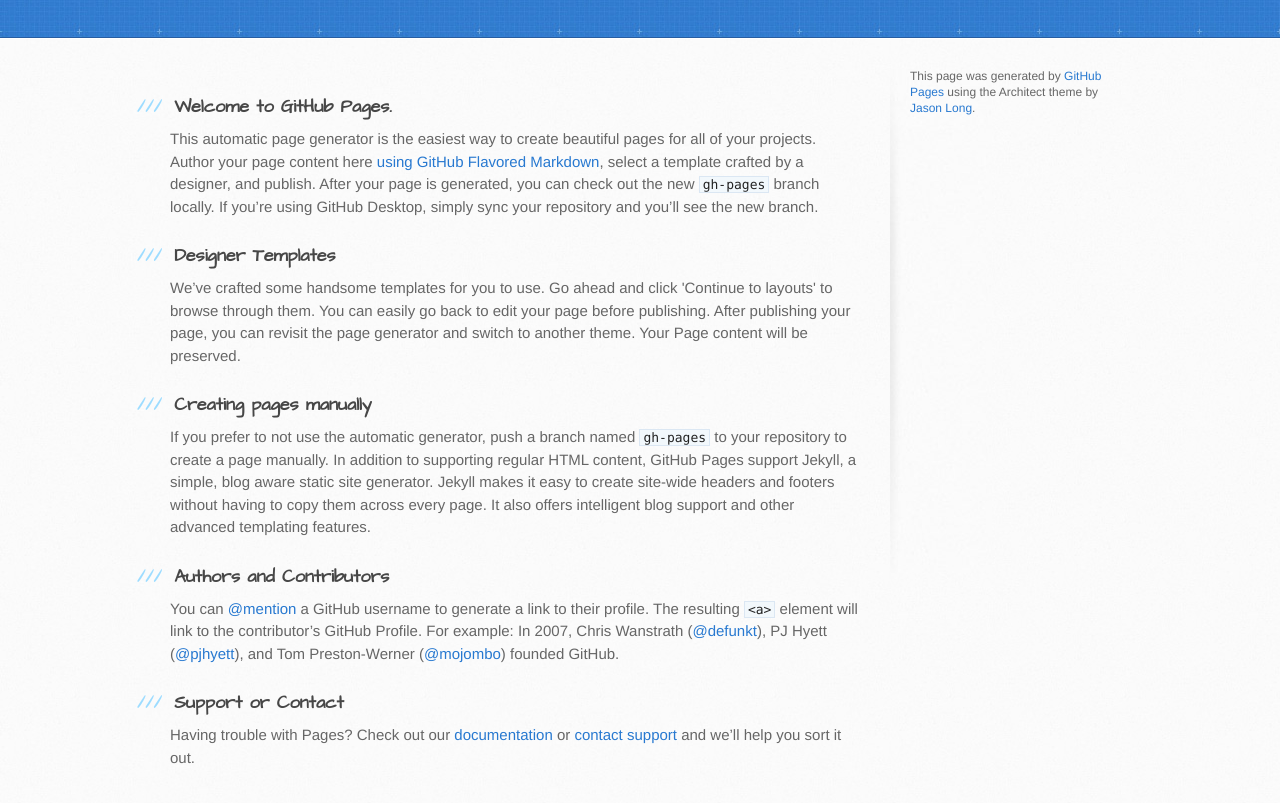
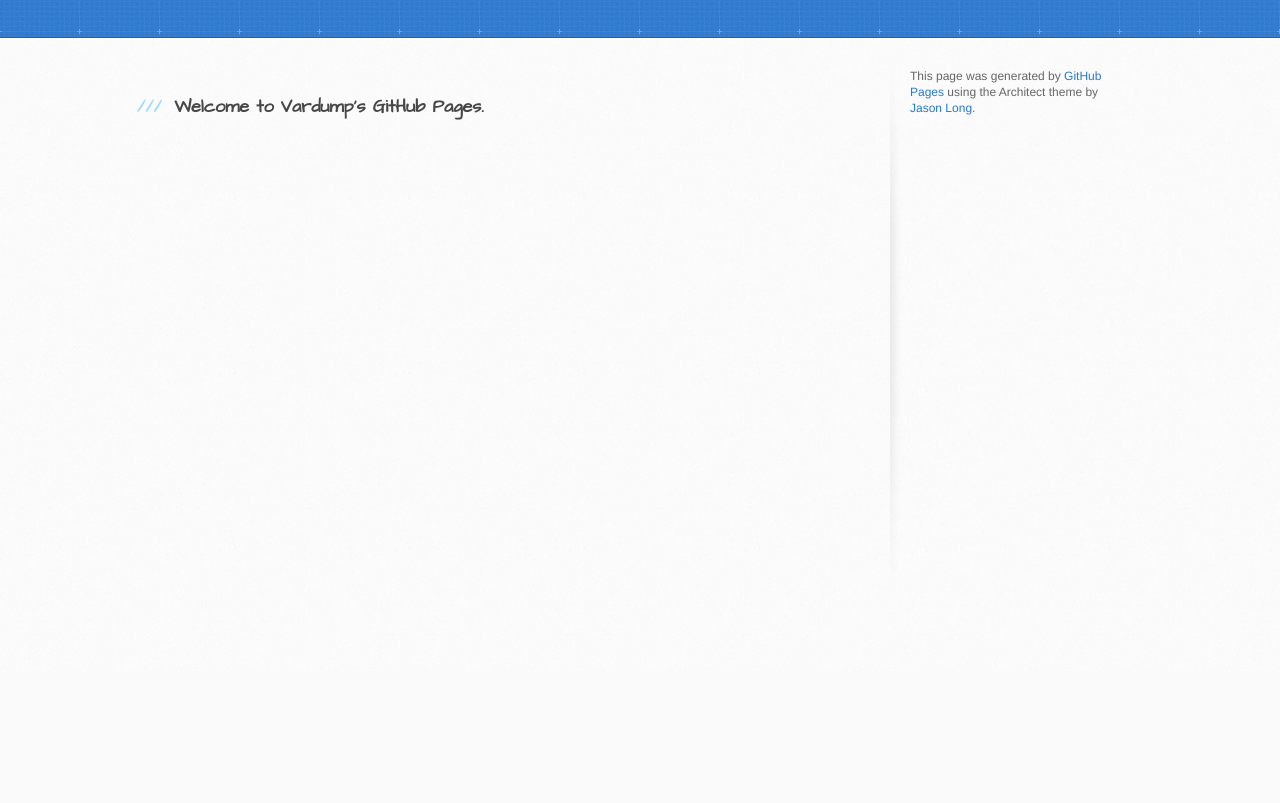
Before and after one commit to vardump/vardump.github.io, a plain HTML site: page index.html in a window 1280 px wide. Shown: the part 129-932 px from the top of the page. After the commit the page ends 800 px from the top, so only its background shows below. Drawn offline with Linux system fonts and the light colour scheme.

Commit message:
Update index.html

```diff
--- a/index.html
+++ b/index.html
@@ -29,29 +29,9 @@
       <div class="inner clearfix">
         <section id="main-content">
           <h3>
-<a id="welcome-to-github-pages" class="anchor" href="#welcome-to-github-pages" aria-hidden="true"><span aria-hidden="true" class="octicon octicon-link"></span></a>Welcome to GitHub Pages.</h3>
+<a  class="anchor"  aria-hidden="true"><span aria-hidden="true" class="octicon octicon-link"></span></a>Welcome to Vardump's GitHub Pages.</h3>
 
-<p>This automatic page generator is the easiest way to create beautiful pages for all of your projects. Author your page content here <a href="https://guides.github.com/features/mastering-markdown/">using GitHub Flavored Markdown</a>, select a template crafted by a designer, and publish. After your page is generated, you can check out the new <code>gh-pages</code> branch locally. If you’re using GitHub Desktop, simply sync your repository and you’ll see the new branch.</p>
 
-<h3>
-<a id="designer-templates" class="anchor" href="#designer-templates" aria-hidden="true"><span aria-hidden="true" class="octicon octicon-link"></span></a>Designer Templates</h3>
-
-<p>We’ve crafted some handsome templates for you to use. Go ahead and click 'Continue to layouts' to browse through them. You can easily go back to edit your page before publishing. After publishing your page, you can revisit the page generator and switch to another theme. Your Page content will be preserved.</p>
-
-<h3>
-<a id="creating-pages-manually" class="anchor" href="#creating-pages-manually" aria-hidden="true"><span aria-hidden="true" class="octicon octicon-link"></span></a>Creating pages manually</h3>
-
-<p>If you prefer to not use the automatic generator, push a branch named <code>gh-pages</code> to your repository to create a page manually. In addition to supporting regular HTML content, GitHub Pages support Jekyll, a simple, blog aware static site generator. Jekyll makes it easy to create site-wide headers and footers without having to copy them across every page. It also offers intelligent blog support and other advanced templating features.</p>
-
-<h3>
-<a id="authors-and-contributors" class="anchor" href="#authors-and-contributors" aria-hidden="true"><span aria-hidden="true" class="octicon octicon-link"></span></a>Authors and Contributors</h3>
-
-<p>You can <a href="https://help.github.com/articles/basic-writing-and-formatting-syntax/#mentioning-users-and-teams" class="user-mention">@mention</a> a GitHub username to generate a link to their profile. The resulting <code>&lt;a&gt;</code> element will link to the contributor’s GitHub Profile. For example: In 2007, Chris Wanstrath (<a href="https://github.com/defunkt" class="user-mention">@defunkt</a>), PJ Hyett (<a href="https://github.com/pjhyett" class="user-mention">@pjhyett</a>), and Tom Preston-Werner (<a href="https://github.com/mojombo" class="user-mention">@mojombo</a>) founded GitHub.</p>
-
-<h3>
-<a id="support-or-contact" class="anchor" href="#support-or-contact" aria-hidden="true"><span aria-hidden="true" class="octicon octicon-link"></span></a>Support or Contact</h3>
-
-<p>Having trouble with Pages? Check out our <a href="https://help.github.com/pages">documentation</a> or <a href="https://github.com/contact">contact support</a> and we’ll help you sort it out.</p>
         </section>
 
         <aside id="sidebar">
```
